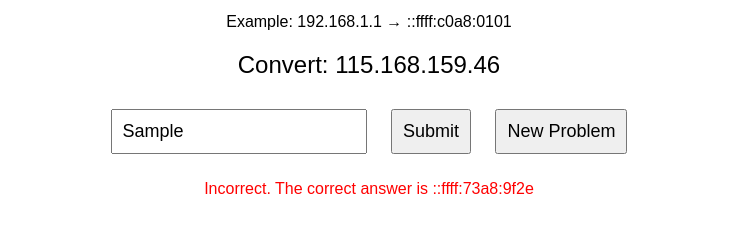
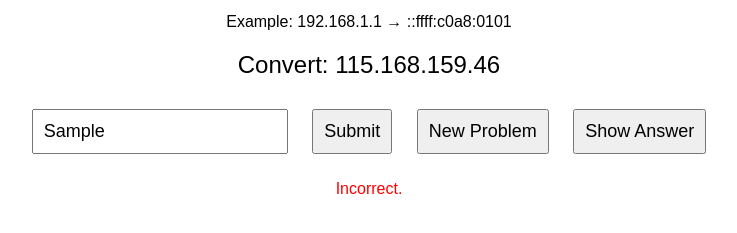
Before and after one commit to Arkoto-Tech/ipv6trainer, a plain HTML site: page index.html in a window 1280 px wide. Both pictures are taken after typing "Sample" into the empty fields and a click on the button "Submit". Shown: the part 129-362 px from the top of the page, without its empty margins (271-1008 px from the left). Drawn offline with Linux system fonts and the light colour scheme.

Commit message:
index.html

```diff
--- a/index.html
+++ b/index.html
@@ -20,7 +20,7 @@
             padding: 10px;
         }
     </style>
-
+</head>
 <body>
     <h1>IPv4 to IPv6 Trainer</h1>
     <p>Convert the given IPv4 address to its IPv6-mapped equivalent.</p>
@@ -30,8 +30,10 @@
     <input type="text" id="answer" placeholder="Enter IPv6 address">
     <button onclick="checkAnswer()">Submit</button>
     <button onclick="generateProblem()">New Problem</button>
+    <button onclick="showAnswer()">Show Answer</button>
 
     <p id="result"></p>
+    <p id="correctAnswer" style="display: none;"></p>
 
     <script>
         function getRandomByte() {
@@ -53,19 +55,28 @@
             document.getElementById("problem").dataset.answer = toIPv6(ipv4);
             document.getElementById("answer").value = "";
             document.getElementById("result").textContent = "";
+            document.getElementById("correctAnswer").textContent = `Correct answer: ${toIPv6(ipv4)}`;
+            document.getElementById("correctAnswer").style.display = "none";
         }
 
         function checkAnswer() {
             const userAnswer = document.getElementById("answer").value.trim().toLowerCase();
             const correctAnswer = document.getElementById("problem").dataset.answer;
 
-            if (userAnswer === correctAnswer) {
+            if (userAnswer === "") {
+                document.getElementById("result").textContent = "Invalid input. Please enter an answer.";
+                document.getElementById("result").style.color = "orange";
+            } else if (userAnswer === correctAnswer) {
                 document.getElementById("result").textContent = "Correct!";
                 document.getElementById("result").style.color = "green";
             } else {
-                document.getElementById("result").textContent = `Incorrect. The correct answer is ${correctAnswer}`;
+                document.getElementById("result").textContent = "Incorrect.";
                 document.getElementById("result").style.color = "red";
             }
+        }
+
+        function showAnswer() {
+            document.getElementById("correctAnswer").style.display = "block";
         }
 
         generateProblem();
```
